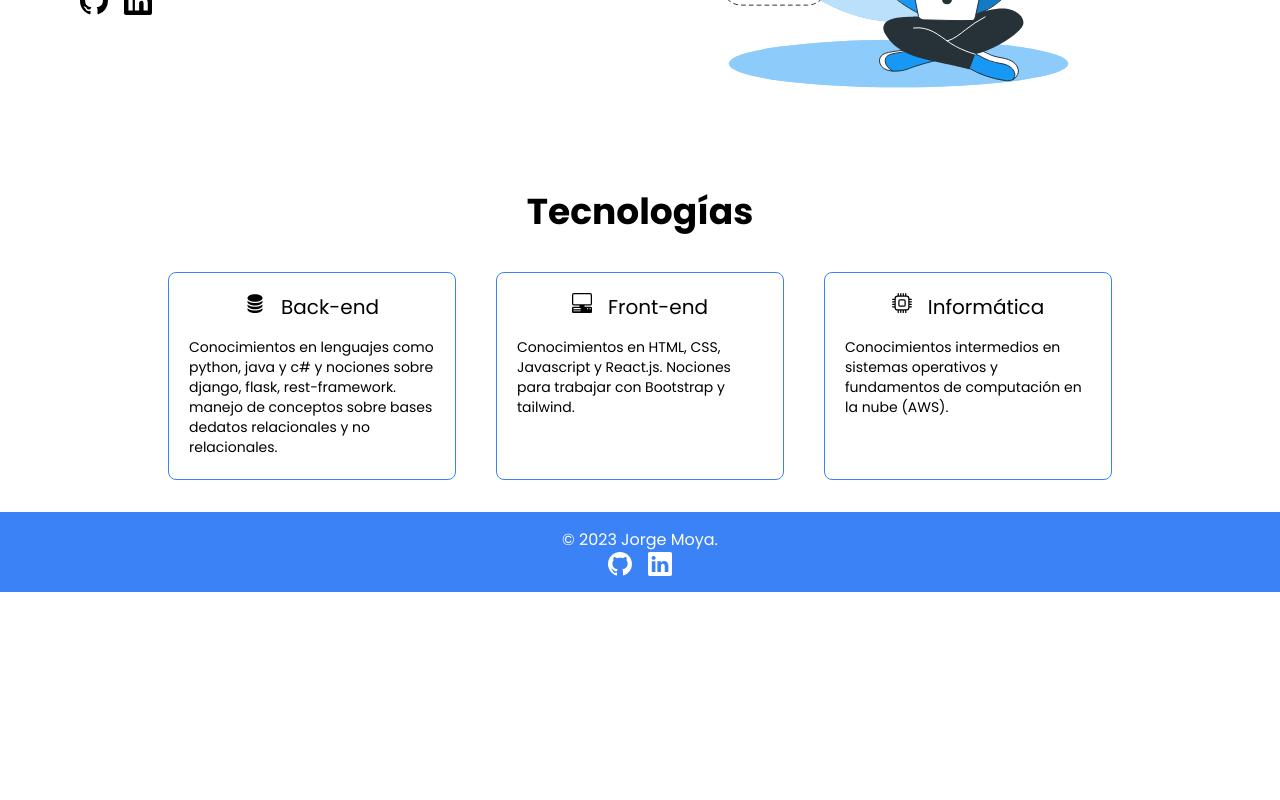
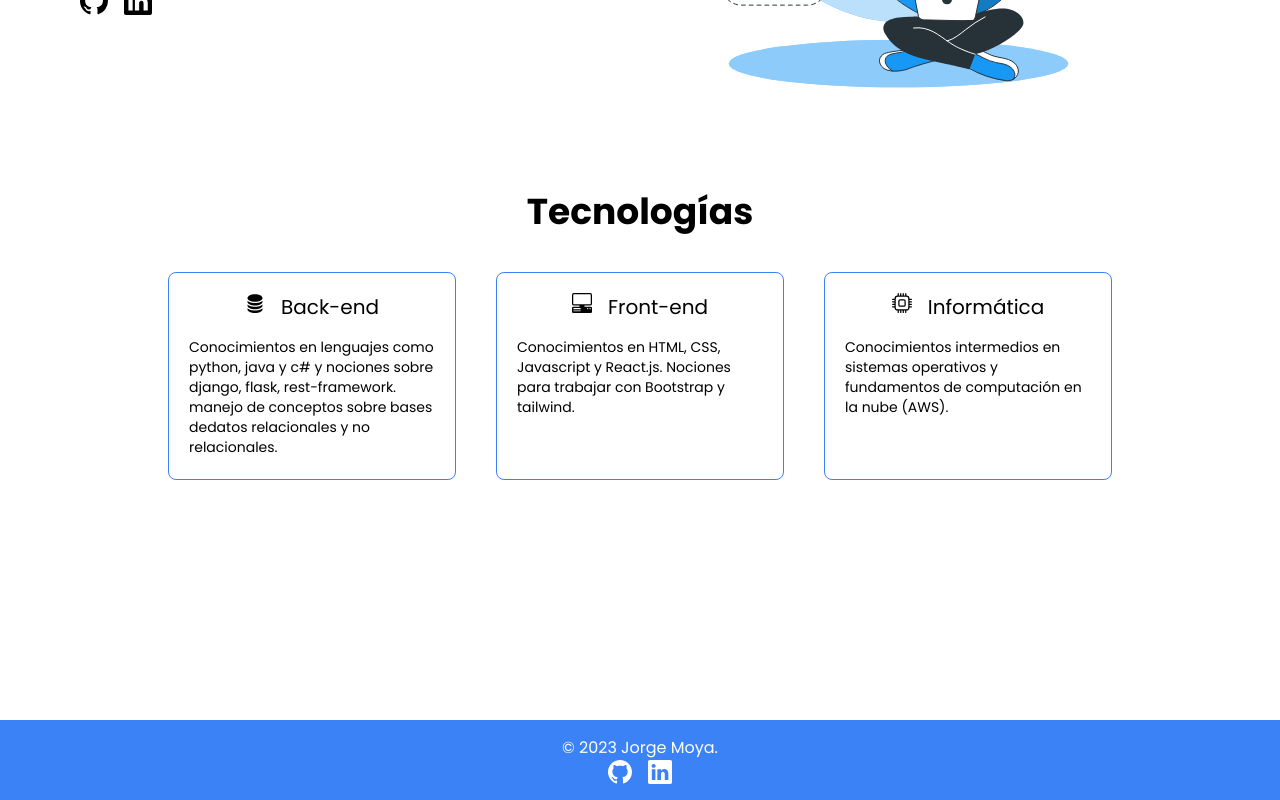
Before and after one commit to jrge-dev/inicio, a React (Vite) app: page / in a window 1280 px wide. Shown: the part 391-1191 px from the top of the page. Before the commit the page ends 983 px from the top, so only its background shows below. Built offline with nearby package versions, Linux system fonts and the light colour scheme.

Commit message:
Modified footer component now is functional

```diff
--- a/src/components/Footer.jsx
+++ b/src/components/Footer.jsx
@@ -4,7 +4,7 @@ import Linkedin from "../assets/linkedin.svg";
 
 function Footer() {
   return (
-    <footer className="mt-60 flex flex-col bg-blue-500 text-white p-4 mt-8">
+    <footer className="mt-60 flex flex-col bg-blue-500 text-white p-4">
       <div className="container mx-auto flex flex-col items-center">
         <p className="text-center sm:text-left mb-4 sm:mb-0">
           © 2023 Jorge Moya.
```
